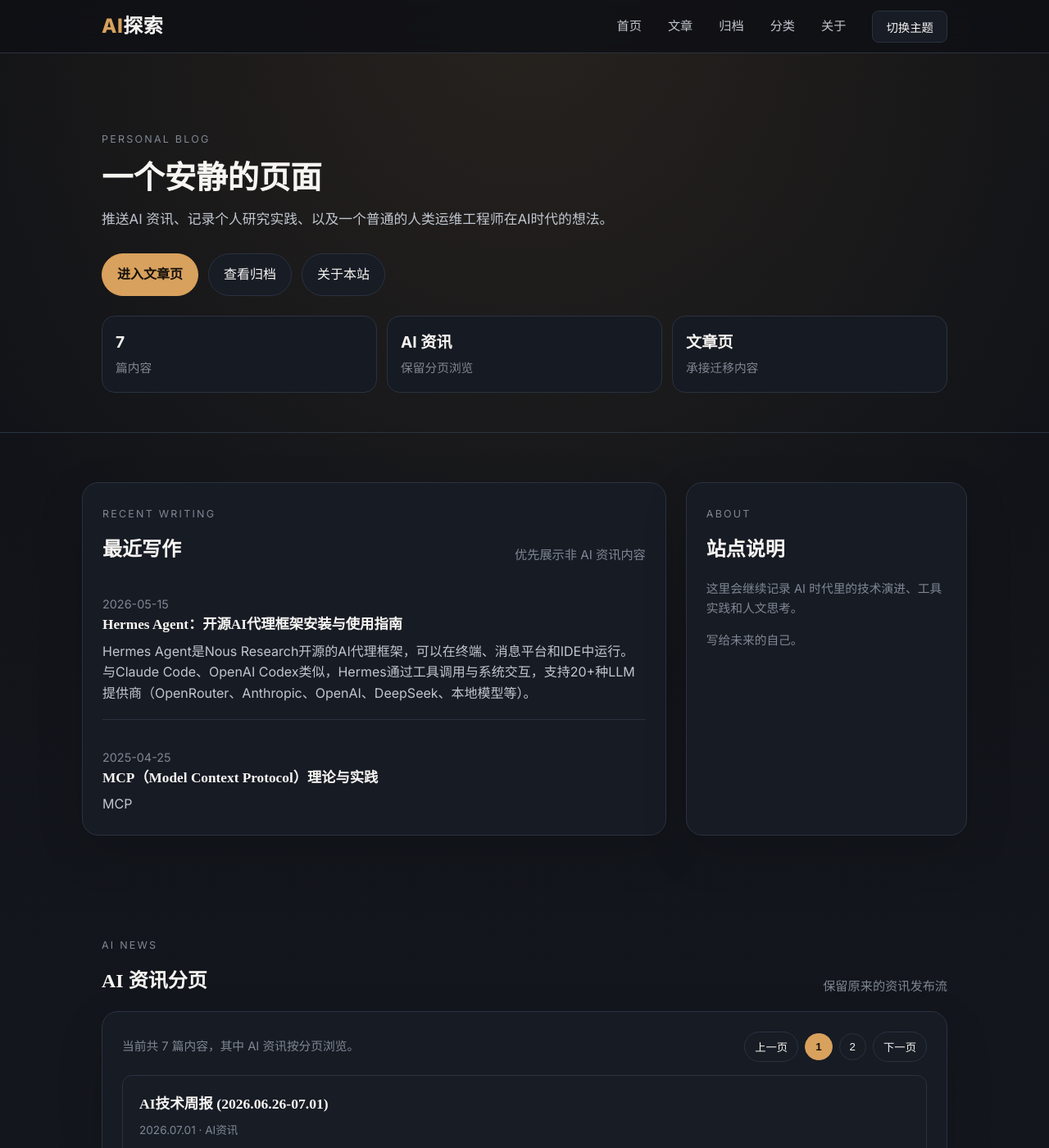
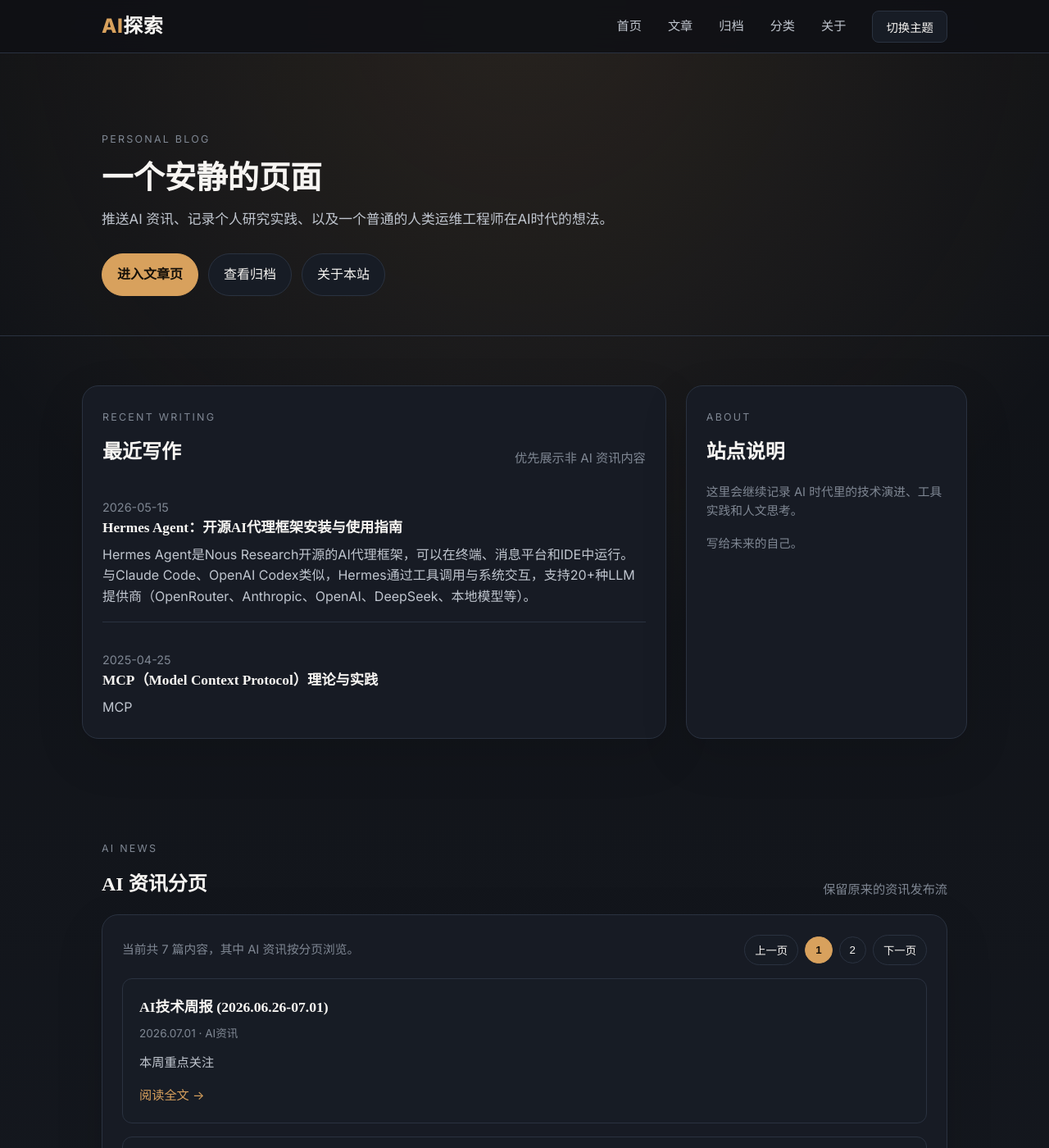
Before and after one commit to gyyzzz/gyyzzz.github.io, a Jekyll site: the page built from index.html, in a window 1280 px wide and 1400 px high. Shown: the whole window at 82% size. Built offline with Jekyll 4.4.1, drawn with Linux system fonts in a browser that asks for light colours.

Commit message:
remove homepage metrics cards

```diff
--- a/_layouts/default.html
+++ b/_layouts/default.html
@@ -437,26 +437,6 @@
             background: var(--bg-hover);
         }
 
-        .hero-metrics {
-            display: grid;
-            grid-template-columns: repeat(3, 1fr);
-            gap: 12px;
-            margin-top: 24px;
-        }
-
-        .metric {
-            padding: 16px;
-            border-radius: 16px;
-            background: var(--bg-secondary);
-            border: 1px solid var(--border);
-        }
-
-        .metric strong {
-            display: block;
-            font-size: 1.2rem;
-            margin-bottom: 4px;
-        }
-
         .section-heading {
             display: flex;
             justify-content: space-between;
@@ -669,7 +649,6 @@
             .hero { padding: 72px 0 32px; }
             .hero-logo { font-size: 3rem; }
             .editorial-grid { grid-template-columns: 1fr; }
-            .hero-metrics { grid-template-columns: 1fr; }
             .hero h1 { font-size: 2rem; }
             .featured-image { height: 150px; }
             .post-title { font-size: 1.5rem; }
--- a/index.html
+++ b/index.html
@@ -15,20 +15,6 @@ title: 首页
             <a class="button-link" href="{{ '/about/' | relative_url }}">关于本站</a>
         </div>
 
-        <div class="hero-metrics">
-            <div class="metric">
-                <strong>{{ site.posts.size }}</strong>
-                <span class="muted-note">篇内容</span>
-            </div>
-            <div class="metric">
-                <strong>AI 资讯</strong>
-                <span class="muted-note">保留分页浏览</span>
-            </div>
-            <div class="metric">
-                <strong>文章页</strong>
-                <span class="muted-note">承接迁移内容</span>
-            </div>
-        </div>
     </div>
 </section>
 
```
